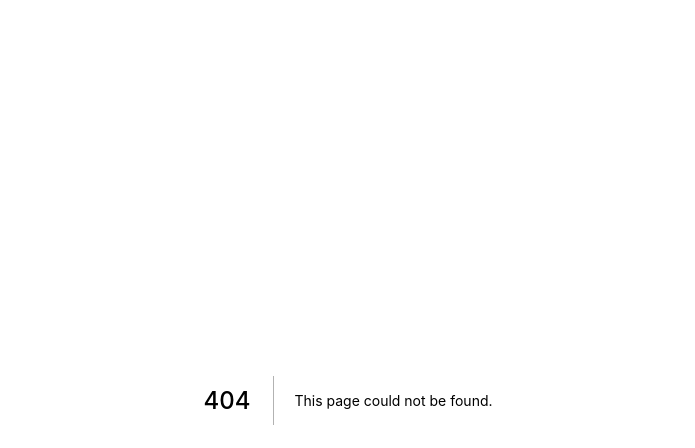
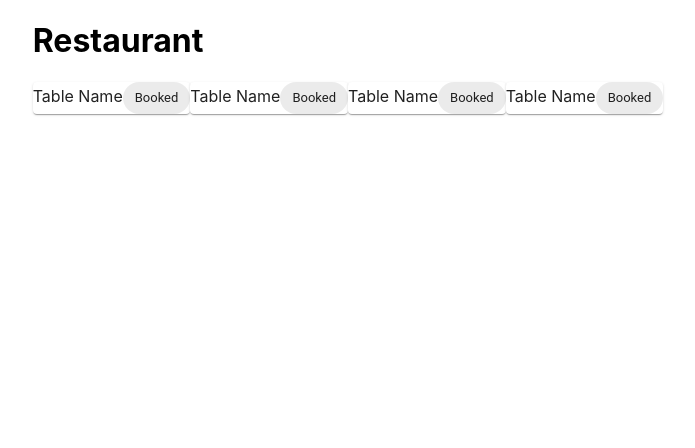
Before and after one commit to yusuf-delvi/dinein-ineuron-hackathon, a Next.js app: page /restaurant in a window 1280 px wide. Before the commit this address had no page. Shown: the top 448 px of the page, without its empty margins (292-987 px from the left). Built offline with nearby package versions, Linux system fonts and the light colour scheme.

Commit message:
latest merge

```diff
--- /dev/null
+++ b/pages/restaurant/index.js
@@ -0,0 +1,33 @@
+import React from 'react'
+import Card from '@mui/material/Card';
+import styles from '../../styles/Restaurant.module.css';
+import Chip from '@mui/material/Chip';
+
+const Table = () => {
+    return (
+
+        <Card sx={{}}>
+            <span>Table Name</span>
+            <Chip label="Booked" />
+        </Card>
+        )
+}
+
+const Restaurant = () => {
+
+  return (
+    <div>
+        <h1>Restaurant</h1>
+        <div className={styles.main}>
+            <Table />
+        <Table />
+        <Table />
+        <Table />
+        </div>
+
+    </div>
+
+  )
+}
+
+export default Restaurant
--- /dev/null
+++ b/styles/Restaurant.module.css
@@ -0,0 +1,18 @@
+.main {
+    width: 100%;
+    height: 100%;
+    display: flex;
+    flex-direction: row;
+
+}
+
+.table {
+    text-align: "center";
+    display: 'flex';
+    flex-direction: "column";
+    align-items: "center";
+    padding: "10px 25px";
+    margin: '20px';
+    height: '100px';
+    justify-content: "center";
+}
```
